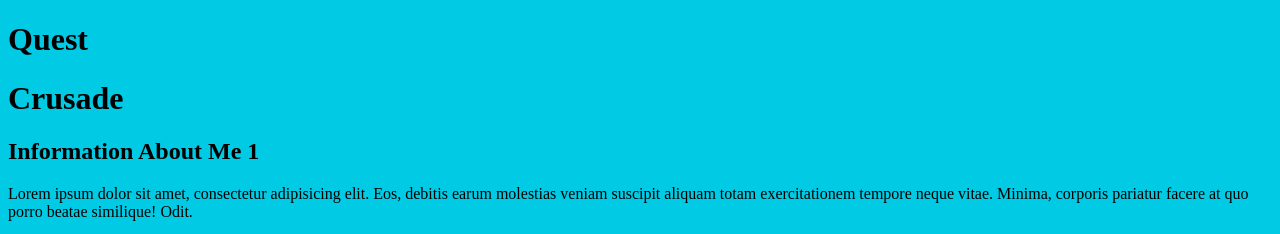
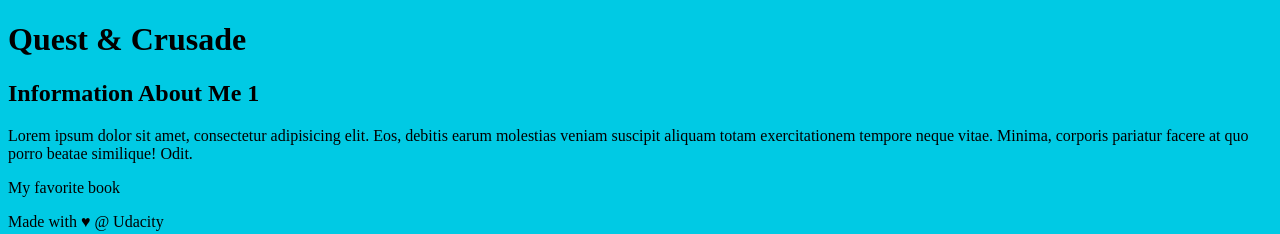
Before and after one commit to mattqywang/lighthouse, a plain HTML site: page index.html in a window 1280 px wide. Shown: the top 234 px of the page. Drawn offline with Linux system fonts and the light colour scheme.

Commit message:
Set Page Heading to a and q

```diff
--- a/index.html
+++ b/index.html
@@ -10,8 +10,7 @@
 <body>
 
     <header>
-        <h1>Quest</h1>
-        <h1>Crusade</h1>
+        <h1>Quest & Crusade</h1>
     </header>
 
     <div class="container">
```
